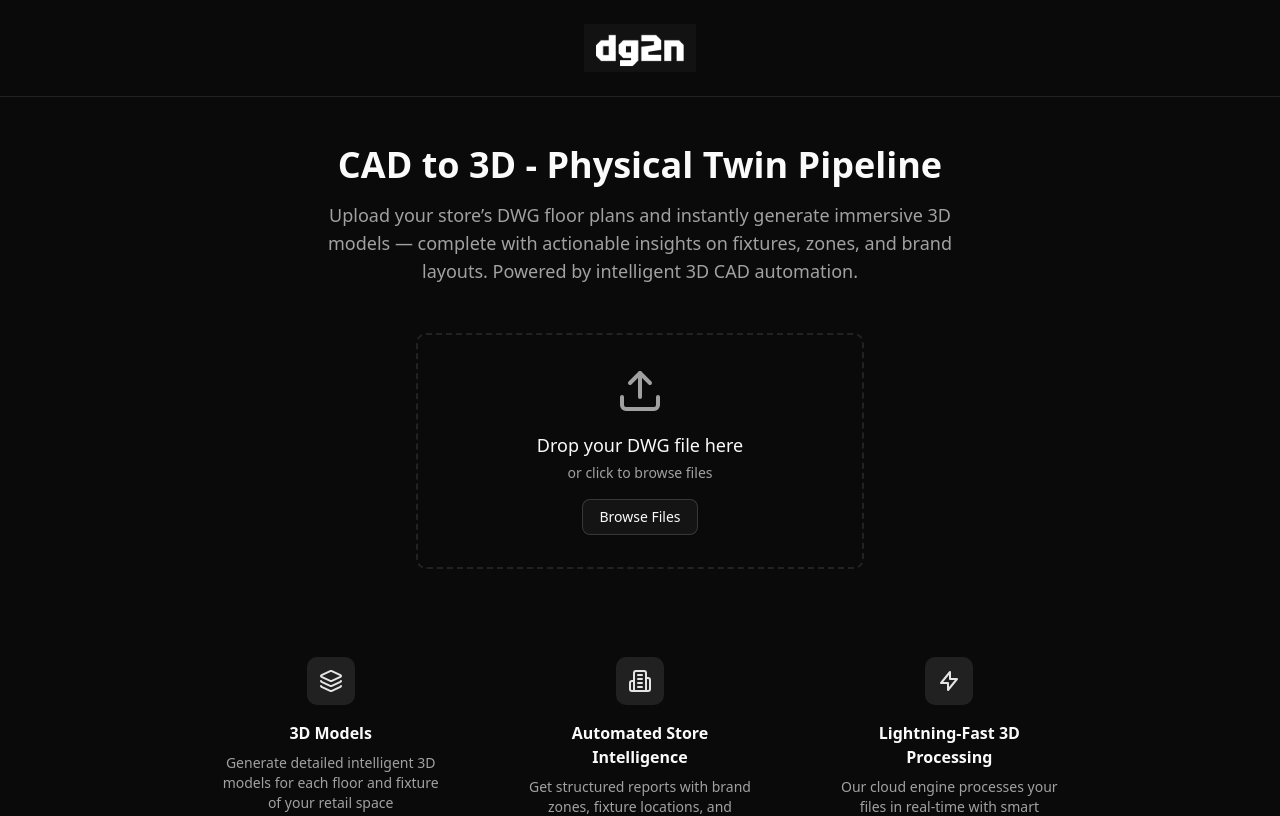
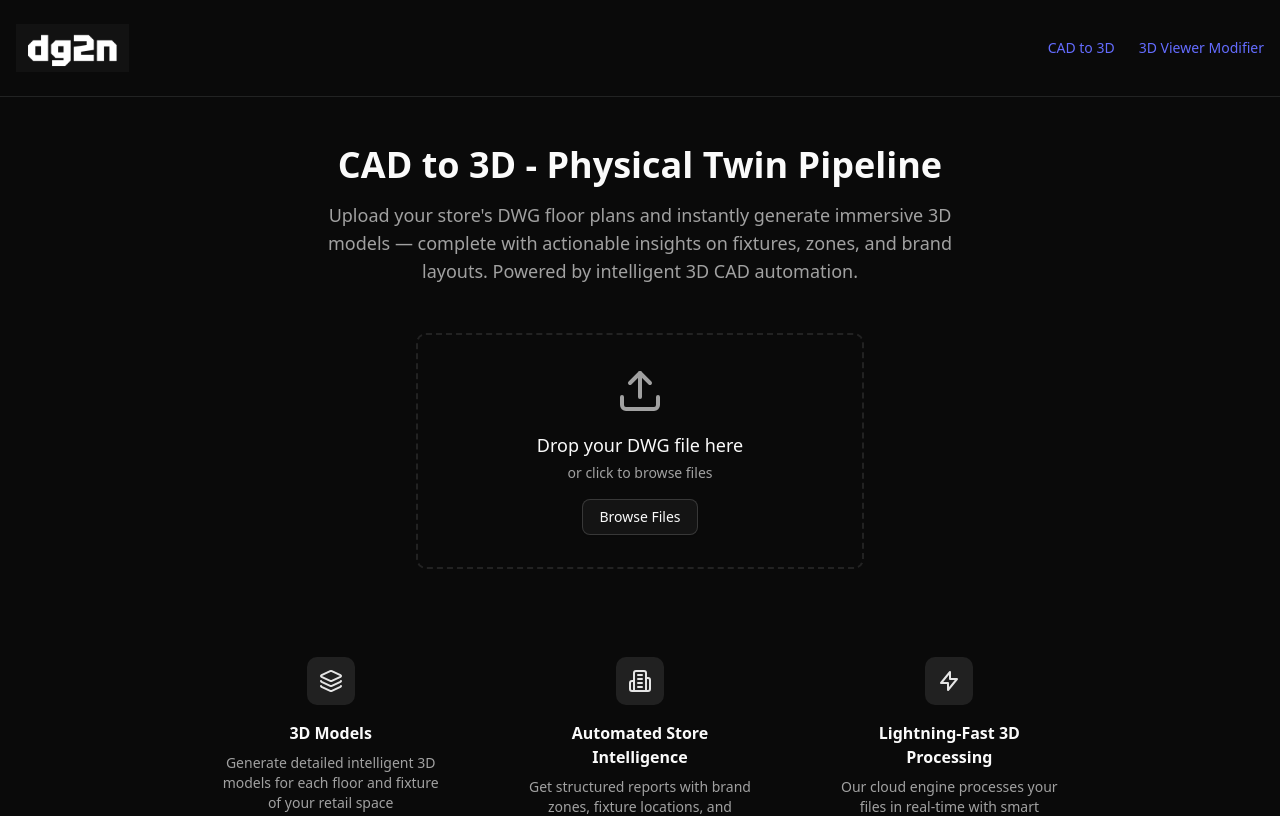
Before and after one commit to gmetrivr/dg2n-layout3d-frontend, a React (Vite) app: page /cad-to-3d in a window 1280 px wide. Shown: the top 816 px of the page. Built offline with nearby package versions, Linux system fonts and the light colour scheme.

Commit message:
Adding React Router\ 2 paths added: /cad-to-3d and /3d-viewer-modifier

```diff
--- a/package.json
+++ b/package.json
@@ -17,6 +17,7 @@
     "lucide-react": "^0.534.0",
     "react": "^19.1.0",
     "react-dom": "^19.1.0",
+    "react-router-dom": "^7.7.1",
     "tailwind-merge": "^3.3.1",
     "tailwindcss": "^4.1.11"
   },
--- a/src/App.tsx
+++ b/src/App.tsx
@@ -1,97 +1,46 @@
-import { useState } from 'react';
-import { FileUpload } from './components/FileUpload';
-import { JobStatus } from './components/JobStatus';
-import { Layers3, Building2 } from 'lucide-react';
+import { BrowserRouter as Router, Routes, Route, Link } from 'react-router-dom';
+import { CadTo3D } from './components/CadTo3D';
+import { ThreeDViewerModifier } from './components/3DViewerModifier';
 import dg2nLogo from './assets/dg2n_logo_wb.png';
 import './App.css';
 
 function App() {
-  const [currentJobId, setCurrentJobId] = useState<string | null>(null);
-
-  const handleUploadSuccess = (jobId: string) => {
-    setCurrentJobId(jobId);
-  };
-
-  const handleReset = () => {
-    setCurrentJobId(null);
-  };
-
   return (
+    <Router>
       <div className="dark bg-background min-h-screen text-foreground">
-      {/* Header */}
         <header className="border-b border-border">
           <div className="container mx-auto px-4 py-6">
-          <div className="flex items-center justify-center">
+            <div className="flex items-center justify-between">
+              <Link to="/cad-to-3d">
                 <img
                   src={dg2nLogo}
                   alt="dg2n"
                   className="h-12 w-auto object-contain"
                 />
+              </Link>
+              <nav className="flex items-center gap-6">
+                <Link
+                  to="/cad-to-3d"
+                  className="text-sm font-medium text-muted-foreground hover:text-foreground transition-colors"
+                >
+                  CAD to 3D
+                </Link>
+                <Link
+                  to="/3d-viewer-modifier"
+                  className="text-sm font-medium text-muted-foreground hover:text-foreground transition-colors"
+                >
+                  3D Viewer Modifier
+                </Link>
+              </nav>
             </div>
           </div>
         </header>
 
-      {/* Main Content */}
-      <main className="container mx-auto px-4 py-12">
-        <div className="max-w-4xl mx-auto">
-          {/* Hero Section */}
-          <div className="text-center mb-12">
-            <h2 className="text-4xl font-bold text-foreground mb-4">
-              CAD to 3D - Physical Twin Pipeline
-            </h2>
-            <p className="text-lg text-muted-foreground max-w-2xl mx-auto">
-              Upload your store’s DWG floor plans and instantly generate immersive 3D models — complete with
-              actionable insights on fixtures, zones, and brand layouts. Powered by intelligent 3D CAD automation.
-            </p>
-          </div>
+        <Routes>
+          <Route path="/cad-to-3d" element={<CadTo3D />} />
+          <Route path="/3d-viewer-modifier" element={<ThreeDViewerModifier />} />
+        </Routes>
 
-          {/* Main Interface */}
-          <div className="flex justify-center">
-            {currentJobId ? (
-              <JobStatus jobId={currentJobId} onReset={handleReset} />
-            ) : (
-              <FileUpload onUploadSuccess={handleUploadSuccess} />
-            )}
-          </div>
-
-          {/* Features */}
-          {!currentJobId && (
-            <div className="mt-16 grid md:grid-cols-3 gap-8">
-              <div className="text-center p-6">
-                <div className="inline-flex items-center justify-center w-12 h-12 bg-primary/10 rounded-lg mb-4">
-                  <Layers3 className="h-6 w-6 text-primary" />
-                </div>
-                <h3 className="font-semibold text-foreground mb-2">3D Models</h3>
-                <p className="text-sm text-muted-foreground">
-                  Generate detailed intelligent 3D models for each floor and fixture of your retail space
-                </p>
-              </div>
-              <div className="text-center p-6">
-                <div className="inline-flex items-center justify-center w-12 h-12 bg-primary/10 rounded-lg mb-4">
-                  <Building2 className="h-6 w-6 text-primary" />
-                </div>
-                <h3 className="font-semibold text-foreground mb-2">Automated Store Intelligence</h3>
-                <p className="text-sm text-muted-foreground">
-                  Get structured reports with brand zones, fixture locations, and merchandising layouts—no manual tagging required.
-                </p>
-              </div>
-              <div className="text-center p-6">
-                <div className="inline-flex items-center justify-center w-12 h-12 bg-primary/10 rounded-lg mb-4">
-                  <svg className="h-6 w-6 text-primary" fill="none" viewBox="0 0 24 24" stroke="currentColor">
-                    <path strokeLinecap="round" strokeLinejoin="round" strokeWidth={2} d="M13 10V3L4 14h7v7l9-11h-7z" />
-                  </svg>
-                </div>
-                <h3 className="font-semibold text-foreground mb-2">Lightning-Fast 3D Processing</h3>
-                <p className="text-sm text-muted-foreground">
-                  Our cloud engine processes your files in real-time with smart cleanup, validation, and structured outputs—ready to plug into your workflow.
-                </p>
-              </div>
-            </div>
-          )}
-        </div>
-      </main>
-
-      {/* Footer */}
         <footer className="border-t border-border mt-auto">
           <div className="container mx-auto px-4 py-6">
             <div className="flex items-center justify-between">
@@ -106,6 +55,7 @@ function App() {
           </div>
         </footer>
       </div>
+    </Router>
   )
 }
 
--- /dev/null
+++ b/src/components/3DViewerModifier.tsx
@@ -0,0 +1,24 @@
+export function ThreeDViewerModifier() {
+  return (
+    <main className="container mx-auto px-4 py-12">
+      <div className="max-w-4xl mx-auto">
+        <div className="text-center mb-12">
+          <h2 className="text-4xl font-bold text-foreground mb-4">
+            3D Viewer Modifier
+          </h2>
+          <p className="text-lg text-muted-foreground max-w-2xl mx-auto">
+            Modify and customize your 3D models with advanced editing tools and features.
+          </p>
+        </div>
+
+        <div className="flex justify-center">
+          <div className="text-center p-8 border border-border rounded-lg">
+            <p className="text-muted-foreground">
+              3D Viewer Modifier functionality will be implemented here.
+            </p>
+          </div>
+        </div>
+      </div>
+    </main>
+  );
+}
--- /dev/null
+++ b/src/components/CadTo3D.tsx
@@ -0,0 +1,74 @@
+import { useState } from 'react';
+import { FileUpload } from './FileUpload';
+import { JobStatus } from './JobStatus';
+import { Layers3, Building2 } from 'lucide-react';
+
+export function CadTo3D() {
+  const [currentJobId, setCurrentJobId] = useState<string | null>(null);
+
+  const handleUploadSuccess = (jobId: string) => {
+    setCurrentJobId(jobId);
+  };
+
+  const handleReset = () => {
+    setCurrentJobId(null);
+  };
+
+  return (
+    <main className="container mx-auto px-4 py-12">
+      <div className="max-w-4xl mx-auto">
+        <div className="text-center mb-12">
+          <h2 className="text-4xl font-bold text-foreground mb-4">
+            CAD to 3D - Physical Twin Pipeline
+          </h2>
+          <p className="text-lg text-muted-foreground max-w-2xl mx-auto">
+            Upload your store's DWG floor plans and instantly generate immersive 3D models — complete with
+            actionable insights on fixtures, zones, and brand layouts. Powered by intelligent 3D CAD automation.
+          </p>
+        </div>
+
+        <div className="flex justify-center">
+          {currentJobId ? (
+            <JobStatus jobId={currentJobId} onReset={handleReset} />
+          ) : (
+            <FileUpload onUploadSuccess={handleUploadSuccess} />
+          )}
+        </div>
+
+        {!currentJobId && (
+          <div className="mt-16 grid md:grid-cols-3 gap-8">
+            <div className="text-center p-6">
+              <div className="inline-flex items-center justify-center w-12 h-12 bg-primary/10 rounded-lg mb-4">
+                <Layers3 className="h-6 w-6 text-primary" />
+              </div>
+              <h3 className="font-semibold text-foreground mb-2">3D Models</h3>
+              <p className="text-sm text-muted-foreground">
+                Generate detailed intelligent 3D models for each floor and fixture of your retail space
+              </p>
+            </div>
+            <div className="text-center p-6">
+              <div className="inline-flex items-center justify-center w-12 h-12 bg-primary/10 rounded-lg mb-4">
+                <Building2 className="h-6 w-6 text-primary" />
+              </div>
+              <h3 className="font-semibold text-foreground mb-2">Automated Store Intelligence</h3>
+              <p className="text-sm text-muted-foreground">
+                Get structured reports with brand zones, fixture locations, and merchandising layouts—no manual tagging required.
+              </p>
+            </div>
+            <div className="text-center p-6">
+              <div className="inline-flex items-center justify-center w-12 h-12 bg-primary/10 rounded-lg mb-4">
+                <svg className="h-6 w-6 text-primary" fill="none" viewBox="0 0 24 24" stroke="currentColor">
+                  <path strokeLinecap="round" strokeLinejoin="round" strokeWidth={2} d="M13 10V3L4 14h7v7l9-11h-7z" />
+                </svg>
+              </div>
+              <h3 className="font-semibold text-foreground mb-2">Lightning-Fast 3D Processing</h3>
+              <p className="text-sm text-muted-foreground">
+                Our cloud engine processes your files in real-time with smart cleanup, validation, and structured outputs—ready to plug into your workflow.
+              </p>
+            </div>
+          </div>
+        )}
+      </div>
+    </main>
+  );
+}
```
Also changed, not shown: 1 other file (tests, documents, lock files or other folders). Lines whose indentation alone changed are shown as unchanged.
